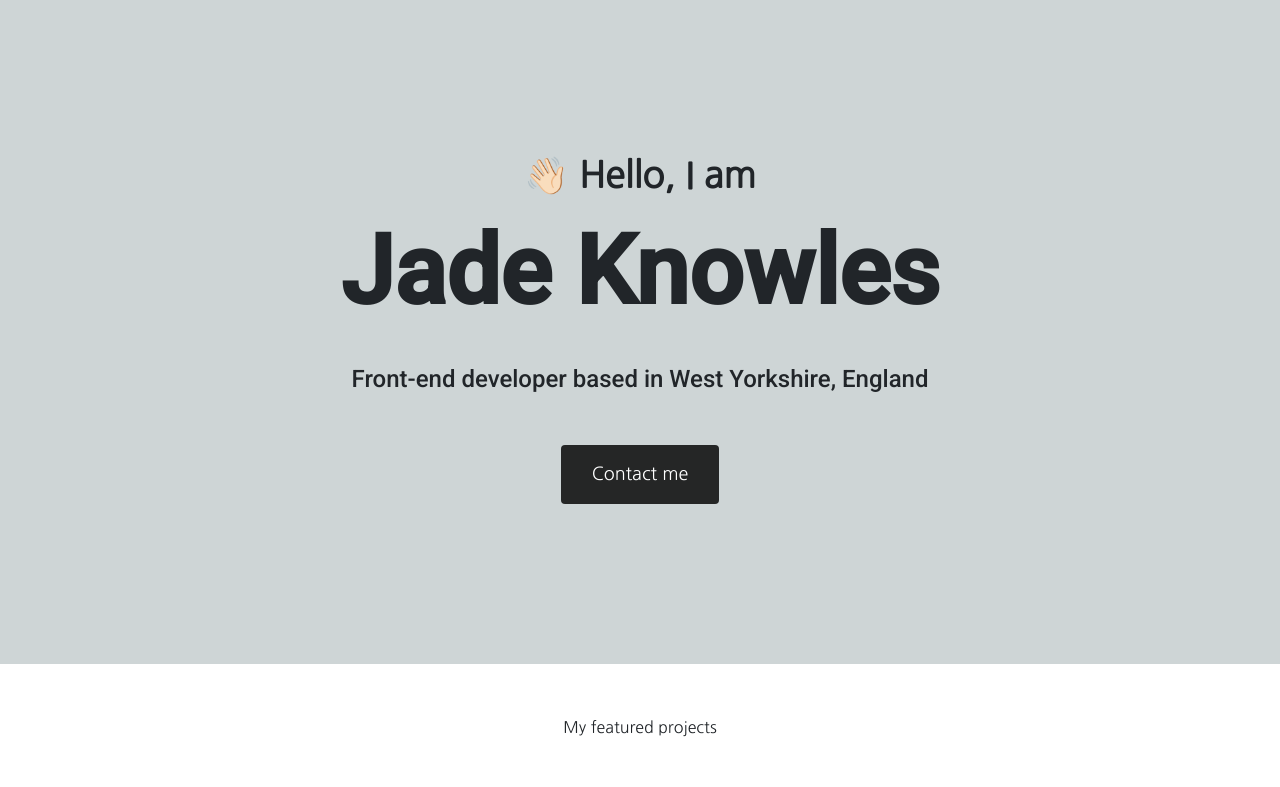
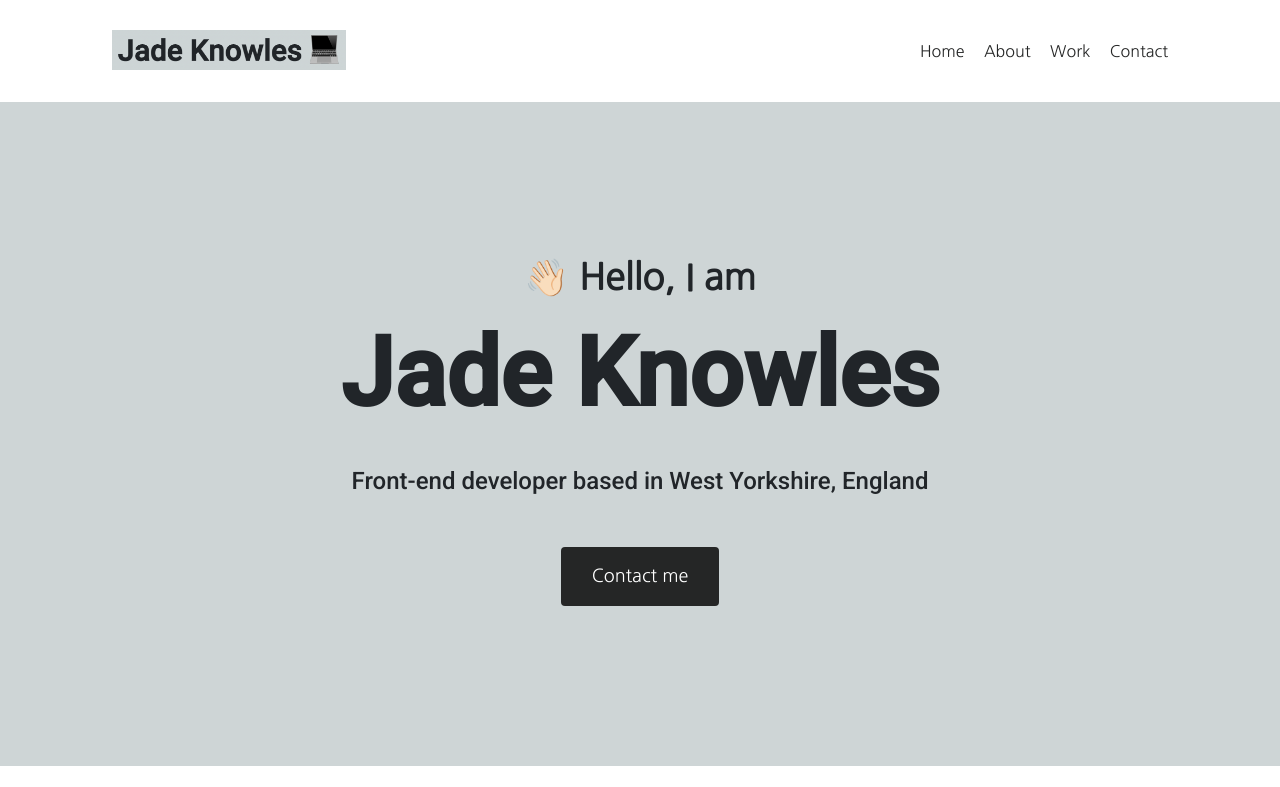
Before and after one commit to codewordjade/portfolio-website, a plain HTML site: page index.html in a window 1280 px wide. Shown: the top 787 px of the page. Drawn offline with nearby package versions, Linux system fonts and the light colour scheme; grey boxes are pictures that could not be loaded.

Commit message:
added nav bar

```diff
--- a/index.html
+++ b/index.html
@@ -29,6 +29,27 @@
     ></script>
   </head>
   <body>
+    <div class="container">
+      <nav class="d-flex justify-content-between">
+        <a href="/">
+          <img src="images/Logo.png" class="logo d-none d-md-block" alt="" />
+        <img src="images/logosmall.png" class="logo d-block d-md-none" alt="" />
+        </a>
+
+        <ul>
+          <li class="active">
+            <a href="/">
+              Home</li>
+            </a>
+          <li>
+            <a href="/about.html">About</a> </li>
+          <li>
+            <a href="/work.html">Work</a> </li>
+          <li>
+            <a href="/contact.html">Contact</a> </li>
+        </ul>
+      </nav>
+    </div>
     <div class="hero">
       <p>👋🏻 Hello, I am</p>
       <h1>Jade Knowles</h1>
--- a/styles/portfolio.css
+++ b/styles/portfolio.css
@@ -33,6 +33,37 @@ p {
   font-weight: normal;
   font-size: 16px;
   line-height: 30px;
+}
+
+nav {
+  padding: 30px;
+}
+
+nav ul {
+  padding: 0;
+  margin: 0;
+}
+
+nav li {
+  display: inline;
+  list-style: none;
+  line-height: 42px;
+  margin-left: 15px;
+}
+
+nav a {
+  text-decoration: none;
+  color: #252626;
+  transition: all 100ms ease-in-out;
+}
+
+nav a:hover,
+nav li.active a {
+  color: var(--branding-color);
+}
+
+.logo {
+  max-height: 40px;
 }
 
 .hero {
```
Also changed, not shown: images/Logo.png (added), images/logosmall.png (added), 1 other file.
